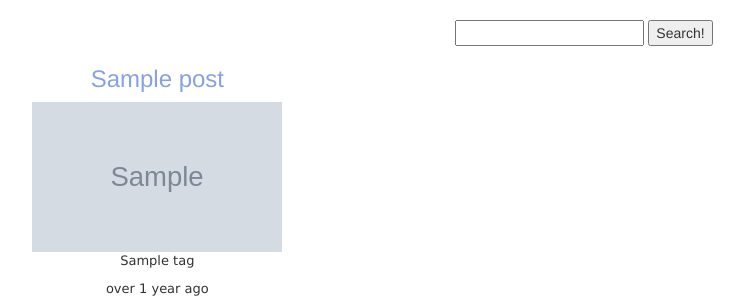
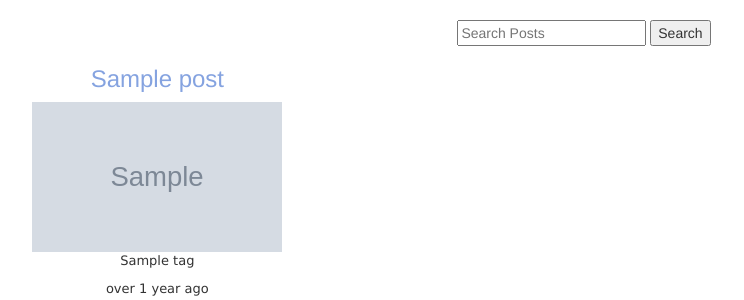
Before and after one commit to Dickyrdiar/co.write-, a Rails app: page / in a window 1280 px wide. Shown: the part 52-352 px from the top of the page, without its empty margins (56-800 px from the left). Run offline with Rails 7, Linux system fonts and the light colour scheme; tables that the repository leaves empty hold one stand-in row (values such as "Sample post"); grey boxes marked "Sample" are stand-in pictures; style sheets or scripts are compiled from the project's sources; parts of the project's set-up code (start-up, migrations or seed data) failed here and were passed over; some libraries are stand-ins or nearby versions.

Commit message:
change seacrh engine manual

```diff
--- a/app/controllers/posts_controller.rb
+++ b/app/controllers/posts_controller.rb
@@ -6,14 +6,13 @@ class PostsController < ApplicationController
   # GET /posts
   # GET /posts.json
   def index
-    if params[:search]
-      @posts = Post.search(params[:search]).order('created_at DESC')
-    else
-      @posts = Post.all.order("created_at DESC")
-    end
+   if params[:search]
+    @posts = Post.search(params[:search]).order("created_at DESC")
+   else
+    @posts = Post.all.order('created_at DESC')
+   end
+  end
 
-    user = User.find_by_username(params[:user])
-  end
 
   # GET /posts/1
   # GET /posts/1.json
@@ -75,16 +74,6 @@ class PostsController < ApplicationController
     end
   end
 
-  def search
-    @posts = Post.search do
-      keywords params[:query]
-    end.result
-
-    respond_to do |format|
-      format.html { redirect_to @post }
-      format.js
-    end
-  end
 
   private
 
--- a/app/models/post.rb
+++ b/app/models/post.rb
@@ -1,6 +1,9 @@
 class Post < ApplicationRecord
     acts_as_votable
 
+    def self.search(search)
+        where("title LIKE ?", "%#{search}")
+    end
 
     has_many :taggings, dependent: :destroy
     has_many :tags, through: :taggings
@@ -30,9 +33,4 @@ class Post < ApplicationRecord
         self.likes.find(:all, :condition => ['post_id = ?', post.id]).size > 0
     end
 
-    searchable do
-        text :title, :body
-        text :comment
-    end
-
 end
--- a/app/views/posts/index.html.erb
+++ b/app/views/posts/index.html.erb
@@ -1,7 +1,8 @@
 <div class="container-fluid text-center">
 
-<%= form_tag posts_path, :method => :get do %>
-  <%= text_field_tag :query, params[:query] %> <%= submit_tag "Search!" %>
+<%= form_tag(posts_path, :method => "get", id: "search-form") do %>
+  <%= text_field_tag :search, params[:search], placeholder: "Search Posts" %>
+  <%= submit_tag "Search" %>
 <% end %>
 
 <% @posts.in_groups_of(3, false).each do |row| %>
--- a/config/routes.rb
+++ b/config/routes.rb
@@ -3,12 +3,14 @@ Rails.application.routes.draw do
   devise_for :users
 
 
-  resources :posts
+  resources :posts do
       resources :comments do
         collection do
           get :search
+        end
+      end
     end
-end
+
 
 
 
```
Also changed, not shown: 1 other file.
